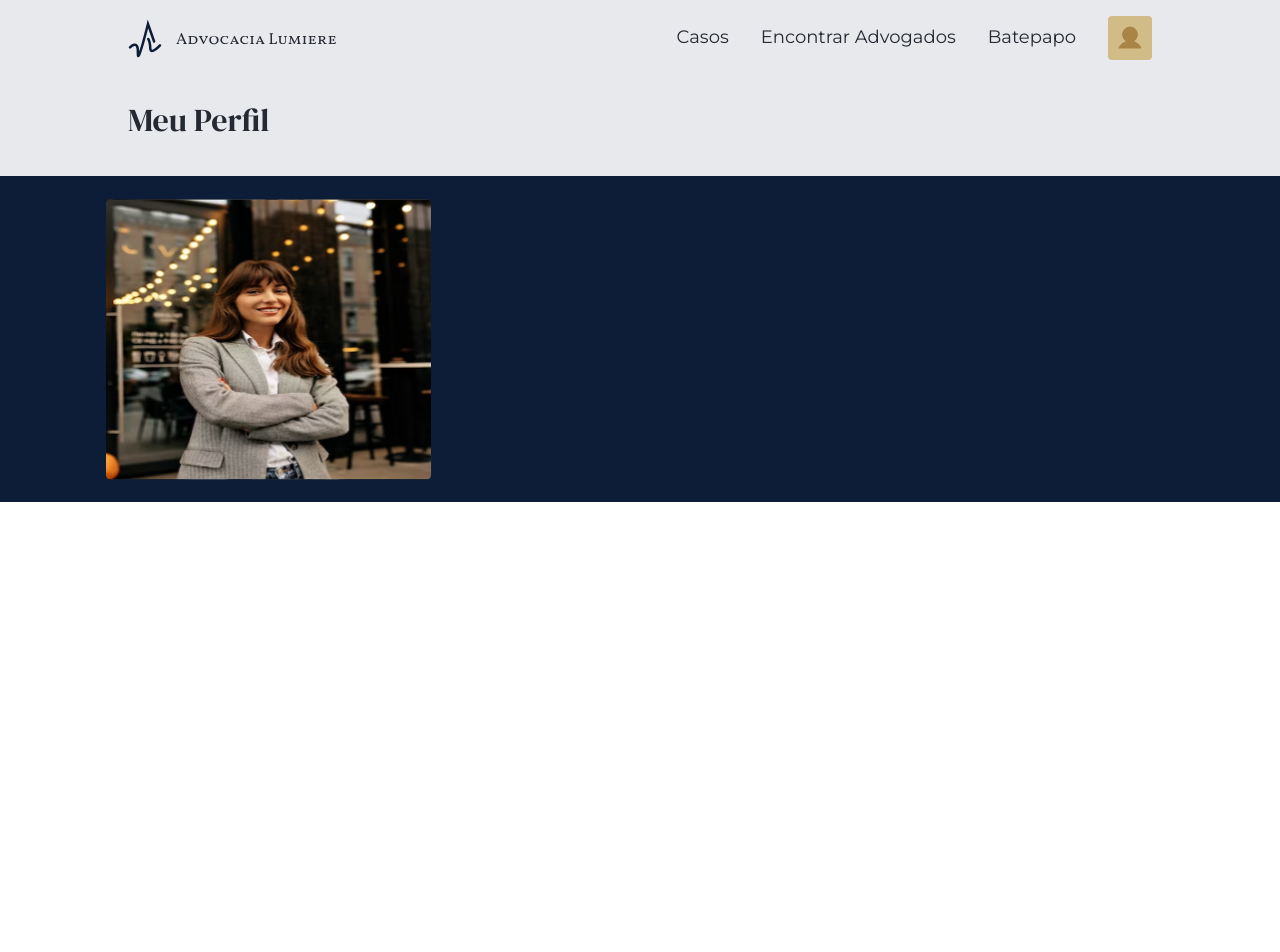
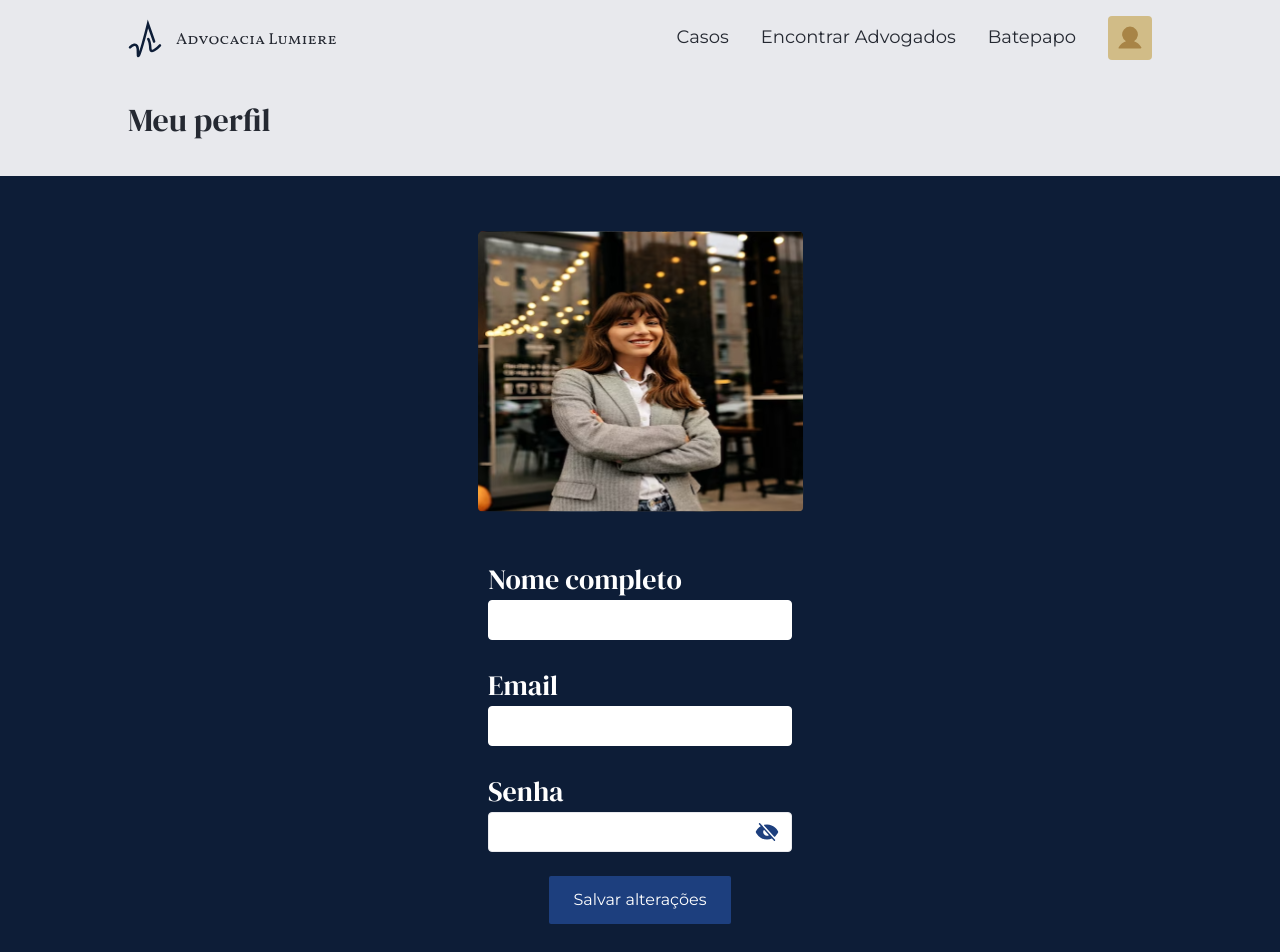
Before and after one commit to infoweb-projetos/lumiere-frontend, a React (Vite) app in the folder lumiere-frontend-project/: page /EditarPerfil in a window 1280 px wide. Shown: the top 952 px of the page. Before the commit the page ends 800 px from the top, so only its background shows below. Built offline with nearby package versions, Linux system fonts and the light colour scheme; no server answers; sample sign-in values are in the browser's storage.

Commit message:
feat: editar cliente

```diff
--- a/lumiere-frontend-project/src/api/services/advogados/singUpLawyer.interface.ts
+++ b/lumiere-frontend-project/src/api/services/advogados/singUpLawyer.interface.ts
@@ -6,6 +6,8 @@ export interface SignUpLawyer {
   historico: string | null;
   nome: string;
   areaDeAtuacao: null;
+  isAdvogado: boolean | null;
+
 }
 
 export interface SignUpLawyerResponse {
--- /dev/null
+++ b/lumiere-frontend-project/src/api/services/clientes/index.tsx
@@ -0,0 +1,16 @@
+import axiosInstance from '../../axiosinstance';
+import { Cliente, ClienteResponse } from './Cliente.interface';
+
+export const editCliente = async ({
+  email,
+  nome,
+  senha,
+}: Cliente): Promise<ClienteResponse> => {
+  const user = await axiosInstance.put<ClienteResponse>('/cliente', {
+    email,
+    nome,
+    senha,
+  });
+
+  return user.data;
+};
--- a/lumiere-frontend-project/src/api/services/user/profile/index.tsx
+++ b/lumiere-frontend-project/src/api/services/user/profile/index.tsx
@@ -9,6 +9,7 @@ export interface Root {
     historico: any
     isAdvogado: boolean
     areaDeAtuacao: any
+    senha: string
     casos: Caso[]
     categorias: Categoria[]
     reunioes: Reuni[]
--- /dev/null
+++ b/lumiere-frontend-project/src/components/input/input-password-edit/index.tsx
@@ -0,0 +1,36 @@
+import { Eye, EyeSlash } from '@phosphor-icons/react';
+import { IInput } from '../input.interface';
+import { useState } from 'react';
+
+interface IInputPassword extends IInput {
+  placeholder: string;
+  value?: string;
+  // eslint-disable-next-line no-unused-vars
+  onChange: (text: string) => void;
+}
+
+export const InputPasswordEdit = ({ placeholder, className, name, value, erro, onChange }: IInputPassword) => {
+  const [see, setSee] = useState(false);
+  return (
+    <div className="relative">
+      <input
+        type={see ? 'text' : 'password'}
+        id={name}
+        name={name}
+        value={value && value}
+        onChange={(e) => onChange(e.target.value)}
+        className={`h-10 w-full rounded border-[1px] bg-transparent pl-4 pr-12 font-mont text-gray-800 transition-all focus:outline-none focus:outline-offset-0 focus:outline-blue-300 ${
+          className ? className : ''
+        } ${erro ? 'border-semantic-red' : ''}`}
+        placeholder={placeholder}
+      />
+      <button onClick={() => setSee(!see)} className="absolute right-[3%] top-[10%]" type="button">
+        {see ? (
+          <Eye size={32} weight="fill" className="rounded-full p-1 text-primary-500 hover:bg-gray-500" />
+        ) : (
+          <EyeSlash size={32} weight="fill" className="rounded-full p-1 text-primary-500 hover:bg-gray-500" />
+        )}
+      </button>
+    </div>
+  );
+};
--- /dev/null
+++ b/lumiere-frontend-project/src/components/input/textarea-edit/index.tsx
@@ -0,0 +1,24 @@
+import { IInput } from '../input.interface';
+
+interface IInputText extends IInput {
+  placeholder: string;
+  value?: string;
+  // eslint-disable-next-line no-unused-vars
+  onChange: (text: string) => void;
+}
+
+export const TextAreaEdit = ({ placeholder, className, name, value, erro, onChange }: IInputText) => {
+  return (
+    <textarea
+      placeholder={placeholder}
+      id={name}
+      name={name}
+      value={value && value}
+      onChange={(e) => onChange(e.target.value)}
+      className={`font-mont bg-blue-300 text-white h-10 ${
+        className ? className : ''
+      } ${erro ? 'border-semantic-red' : ''}`}
+
+    />
+  );
+};
--- a/lumiere-frontend-project/src/pages/cadastro/index.tsx
+++ b/lumiere-frontend-project/src/pages/cadastro/index.tsx
@@ -147,6 +147,7 @@ const Cadastro = () => {
         senha: password,
         historico: descricao ? descricao : null,
         areaDeAtuacao: null,
+        isAdvogado: choise,
       });
     }
   }
--- a/lumiere-frontend-project/src/pages/editar-perfil-advogado/editar.validation.ts
+++ b/lumiere-frontend-project/src/pages/editar-perfil-advogado/editar.validation.ts
@@ -1,6 +1,6 @@
 import * as Yup from 'yup';
 
-export const validationEditarSchema = Yup.object({
+export const validationEditarSchemaLaywer = Yup.object({
   name: Yup.string().required('Digite seu nome completo'),
   email: Yup.string()
     .matches(/^[\w-]+(\.[\w-]+)*@([\w-]+\.)+[a-zA-Z]{2,7}$/, 'Insira um email válido!')
@@ -20,3 +20,15 @@ export const validationEditarSchema = Yup.object({
     .matches(/^\d{2}\.\d{3}\.\d{3}\/\d{4}-\d{2}$/, 'Insira um CNPJ válido.'),
   historico: Yup.string(),
 });
+
+export const validationEditarSchemaCliente = Yup.object({
+  name: Yup.string().required('Digite seu nome completo'),
+  email: Yup.string()
+    .matches(/^[\w-]+(\.[\w-]+)*@([\w-]+\.)+[a-zA-Z]{2,7}$/, 'Insira um email válido!')
+    .required('Insira seu email.'),
+  password: Yup.string()
+    .matches(
+      /^(?=.*[a-z])(?=.*[A-Z])(?=.*\d)(?=.*[!@#$%^&*[\]{}()?"\\,><':;|_~`=+-])[a-zA-Z\d!@#$%^&*[\]{}()?"\\,><':;|_~`=+-]{8,99}$/,
+      'Precisa ter 8 caracteres, 1 em maiúsculo, 1 caractere especial e 1 número',
+    )
+});
--- a/lumiere-frontend-project/src/pages/editar-perfil-advogado/index.tsx
+++ b/lumiere-frontend-project/src/pages/editar-perfil-advogado/index.tsx
@@ -4,7 +4,7 @@ import { useMutation, useQuery } from 'react-query';
 import { MenuLogin } from '../../components/menu/menu-login';
 import { MenuNoLogin } from '../../components/menu/menu-no-login';
 import { DisplayH1 } from '../../components/texts/display-sm/h1';
-import { validationEditarSchema } from './editar.validation';
+import { validationEditarSchemaLaywer, validationEditarSchemaCliente } from './editar.validation';
 import * as React from 'react';
 import { GetLawyer } from '../../api/services/advogados/get-lawyers';
 import { InputEdit } from '../../components/input/input-edit';
@@ -12,28 +12,31 @@ import { Profile, Root } from '../../api/services/user/profile';
 import { ErrorsForm } from '../cadastro/cadastro.interface';
 import { ApiError } from '../../api/auth/singIninterface';
 import { editLawyer, signUpLawyer } from '../../api/services/advogados';
-
-interface PropsAdvsList {
-    id: number;
-    nome: string;
-    email: string;
-    cnpj: string;
-    historico: string  | null;
-    areaDeAtuacao: string | null;
-  }
-
+import { MontInfo } from '../../components/texts/monteserrat/info';
+import { DisplayH3 } from '../../components/texts/display-sm/h3';
+import { TextAreaEdit } from '../../components/input/textarea-edit';
+import { Footer } from '../../components/footer';
+import * as Toast from '@radix-ui/react-toast';
+import { Label } from '../../components/label';
+import { InputPassword } from '../../components/input/input-password';
+import { InputPasswordEdit } from '../../components/input/input-password-edit';
+import { Button_blue } from '../../components/buttons/button-blue-icon';
+import { ButtonYellow } from '../../components/buttons/button-yellow-icon';
+import { useNavigate } from 'react-router-dom';
+import { editCliente } from '../../api/services/clientes';
 
 export default function EditarPerfil () {
 
     const a = false;
-    const advs = useQuery(['advs'], GetLawyer);
-    const token = localStorage.getItem('token');
+    const navigate = useNavigate();
+
     const [name, setName] = useState('');
     const [email, setEmail] = useState('');
     const [password, setPassword] = useState('');
-    const [passwordConfirm, setPasswordConfirm] = useState('');
     const [cnpj, setCnpj] = useState('');
     const [descricao, setDecricao] = useState('');
+    const [areaatuacao, setAreaAtuacao] = useState('');
+    const [isAdvogado, setisAdvogado] = useState(Boolean);
 
     const [dataUser, setDataUser] = useState<Root | undefined>()
 
@@ -51,34 +54,47 @@ export default function EditarPerfil () {
 
     const mutateProfile = useMutation(Profile, {
       onSuccess: (data) => {
+        console.log(data)
         setDataUser(data)
         setName(data.nome)
+        setEmail(data.email)
+        setDecricao(data.historico)
+        setCnpj(data.cnpj)
+        setPassword(data.senha)
+        setisAdvogado(data.isAdvogado)
       }, onError: () => {
-        console.log('erro')
+        console.log(isAdvogado)
       }
     })
 
-    const signUpLawyerMutation = useMutation(editLawyer, {
+    const editLawyerMutation = useMutation(editLawyer, {
       onSuccess: () => {
       },
       onError: (error: ApiError) => {
         setResponseError(error.response?.data.message || 'Um erro inesperado ocorreu.');
       },
     });
+    const editClientMutation = useMutation(editCliente, {
+      onSuccess: (data) => {
+        console.log("Sucesso na edição do cliente:", data);
+      },
+      onError: (error: ApiError) => {
+        setResponseError(error.response?.data.message || 'Um erro inesperado ocorreu.');
+      },
+
+    });
 
     useEffect(() => {
-      console.log('opa')
       mutateProfile.mutate()
     },[])
-
-      const validateForm = async (): Promise<boolean> => {
+    {/*Laywer*/}
+      const validateFormLaywer = async (): Promise<boolean> => {
         try {
-          await validationEditarSchema.validate(
+          await validationEditarSchemaLaywer.validate(
             {
               name: name,
               email: email,
               password: password,
-              passwordConfirm: passwordConfirm,
               cnpj: cnpjMask(cnpj),
               historico: descricao,
             },
@@ -101,20 +117,63 @@ export default function EditarPerfil () {
       };
 
 
-      async function onSubmit(e: React.FormEvent<HTMLFormElement>) {
+      async function onSubmitLaywer(e: React.FormEvent<HTMLFormElement>) {
         e.preventDefault();
 
-        const isValid = await validateForm();
+        const isValid = await validateFormLaywer();
 
         if (isValid) {
           console.log(descricao);
-          signUpLawyerMutation.mutate({
+          editLawyerMutation.mutate({
             email: email,
             nome: name,
             cnpj: cnpjMask(cnpj),
             senha: password,
             historico: descricao ? descricao : null,
             areaDeAtuacao: null,
+            isAdvogado: isAdvogado,
+          });
+        }
+      }
+
+      {/*Client*/}
+      const validateFormClient = async (): Promise<boolean> => {
+        try {
+          await validationEditarSchemaCliente.validate(
+            {
+              name: name,
+              email: email,
+            },
+            {
+              abortEarly: false,
+            },
+          );
+        } catch (error) {
+          if (error instanceof Yup.ValidationError) {
+            const validationErrors = error.inner.reduce<ErrorsForm>((errors, err) => {
+              errors[err.path as keyof ErrorsForm] = err.message;
+              return errors;
+            }, {});
+            setValidationFormError(validationErrors);
+          }
+          return false;
+        }
+        setValidationFormError({});
+        return true;
+      };
+
+
+      async function onSubmitClient(e: React.FormEvent<HTMLFormElement>) {
+        e.preventDefault();
+
+        const isValid = await validateFormClient();
+        if (isValid) {
+          console.log("aaaaaa");
+          editClientMutation.mutate({
+            email: email,
+            nome: name,
+            senha: password,
+            isAdvogado: isAdvogado,
           });
         }
       }
@@ -134,22 +193,61 @@ export default function EditarPerfil () {
         <>
 
         {a ? <MenuNoLogin /> : <MenuLogin />}
-        {advs.isFetched &&
-          advs.data &&
-          advs.data.map((adv) => {
-            if (token == adv.id) {
-                setName(adv.nome)
-            }
-            console.log(name)
-          })}
-        <main className='bg-gray-200'>
-          <DisplayH1 className='pl-32 pr-32 pt-24 pb-8'>Meu Perfil</DisplayH1>
-            <div className="bg-blue-300 flex flex-row pl-32 pr-32">
-              <div className='flex flex-row'>
-                <div><img className="-rotate-90 " src="/elizia-advogada.svg" alt=''/></div>
-                <InputEdit className="ml-10" placeholder={name} onChange={setName} erro={false} name="name" value={name} ></InputEdit>
+
+
+        <main className='bg-gray-200 min-h-screen '>
+        <DisplayH1 className='pl-32 pr-32 pt-24 pb-8 '>Meu perfil</DisplayH1>
+        {isAdvogado ?
+        <div>
+
+        </div>
+
+
+
+
+
+        :
+        <>
+        <form className='bg-blue-300 flex flex-col items-center h-full w-full gap-y-6 p-8' onSubmit={(e) => onSubmitClient(e)}>
+            <div><img className="-rotate-90" src="elizia-advogada.svg"></img></div>
+            <div className='flex flex-col w-1/4'>
+              <label className="font-dm text-white text-2xl">Nome completo</label>
+              <InputEdit className=" h-10 rounded border-[1px] border-2 border-white text-base text-black bg-white" name="name" placeholder={name} onChange={setName} value={name} erro={false}></InputEdit>
+              <MontInfo className="text-semantic-red">{validationFormError.name}</MontInfo>
             </div>
-          </div>
+            <div className='flex flex-col w-1/4'>
+              <label className="font-dm text-white text-2xl">Email</label>
+              <InputEdit className="h-10 rounded border-[1px] border-2 border-white text-base bg-white text-black" name="email" placeholder={email} onChange={setEmail} value={email} erro={false}></InputEdit>
+              <MontInfo className="text-semantic-red">{validationFormError.email}</MontInfo>
+            </div>
+            <div className='flex flex-col w-1/4'>
+              <label className="font-dm text-white text-2xl">Senha</label>
+              <InputPasswordEdit
+                value={password}
+                onChange={setPassword}
+                erro={false}
+                placeholder={password}
+                name="password"
+              />
+              <MontInfo className="text-semantic-red">{validationFormError.password}</MontInfo>
+            </div>
+              <button className="hover:bg-blue-800 bg-text-[20px] bg-primary-500 w-fit font-mont text-white pt-3 pb-3 pl-6 pr-6 rounded-sm"type="submit">Salvar alterações</button>
+            </form>
+
+          </>
+          }
+
+        {/*Toast*/}
+        <Toast.Provider swipeDirection="right">
+          <Toast.Title className="mb-[5px] font-mont text-[15px] font-bold text-gray-200 [grid-area:_title]">
+            Infelizmente ocorreu um erro.
+          </Toast.Title>
+          <Toast.Description asChild>
+            <MontInfo className="text-[12px] text-white/80">{responseError}</MontInfo>
+          </Toast.Description>
+        <Toast.Viewport className="fixed bottom-0 right-0 z-[2147483647] m-0 flex w-[390px] max-w-[100vw] list-none flex-col gap-[10px] p-[var(--viewport-padding)] outline-none [--viewport-padding:_25px]" />
+      </Toast.Provider>
+          <Footer />
         </main>
 
         </>
```
Also changed, not shown: lumiere-frontend-project/src/api/services/clientes/Cliente.interface.ts (added, +22 -0 lines).
